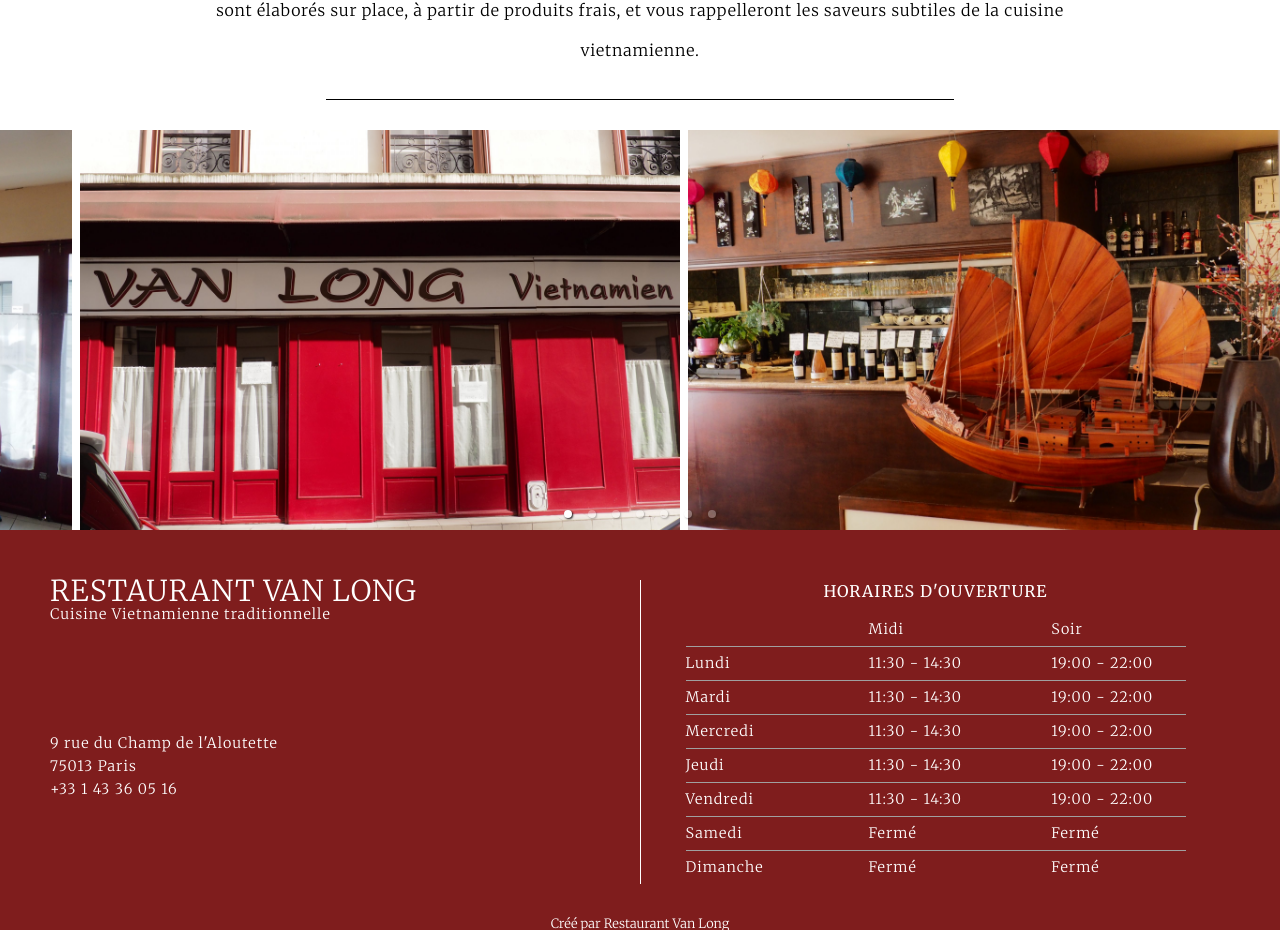
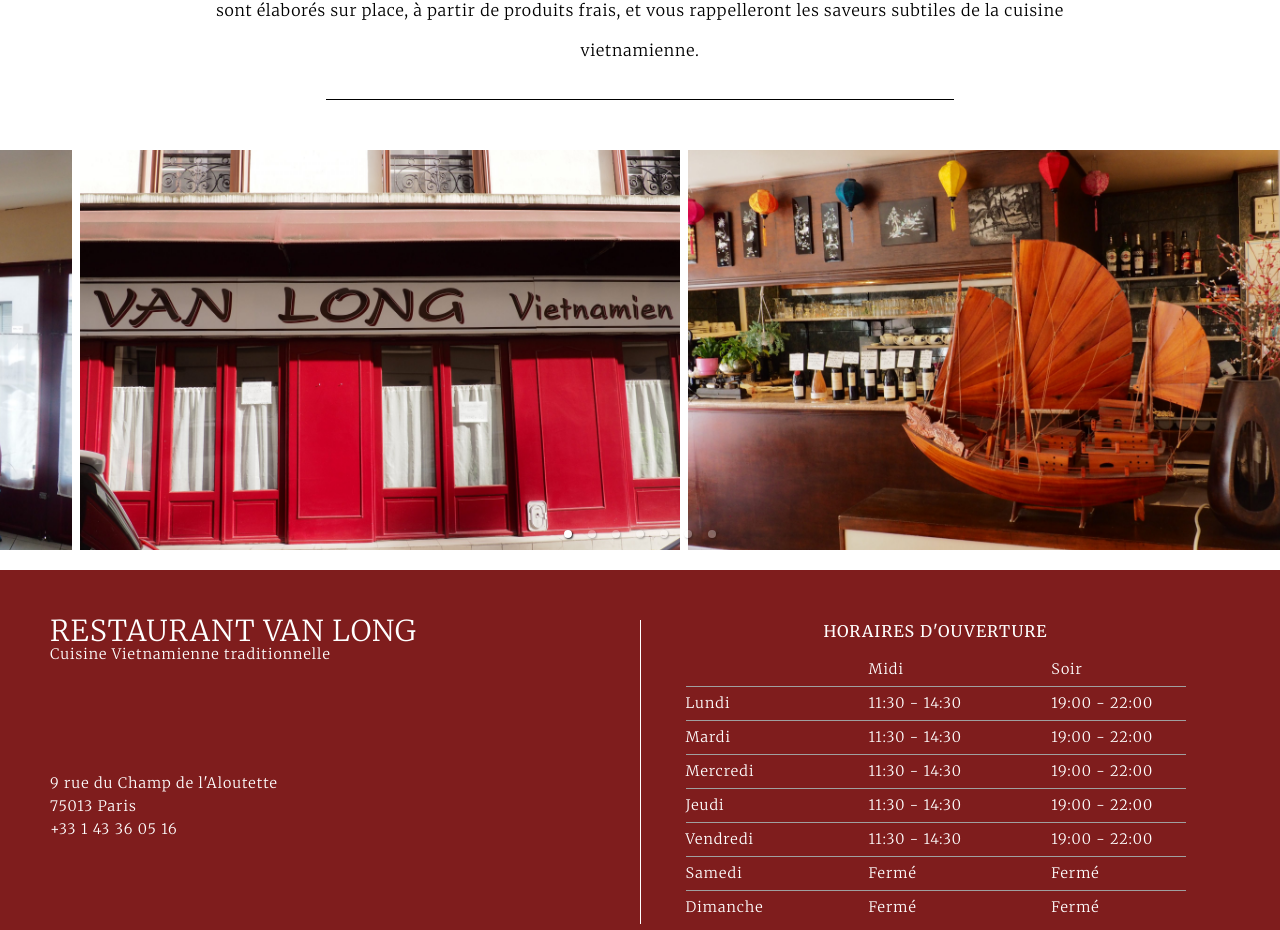
Before and after one commit to Gmayer111/van-long, a Next.js app: page / in a window 1280 px wide. Shown: the part 1060-1990 px from the top of the page. Built offline with nearby package versions, Linux system fonts and the light colour scheme.

Commit message:
fix: refacto carousel margin

```diff
--- a/assets/sass/homePage.scss
+++ b/assets/sass/homePage.scss
@@ -92,6 +92,10 @@
   }
 }
 
+.bottomSectionHomePageContainer {
+  margin: 20px 0;
+}
+
 .carousel-root .carousel .slider-wrapper .slider {
   width: 760px;
 }
--- a/src/app/page.tsx
+++ b/src/app/page.tsx
@@ -49,7 +49,7 @@
             </p>
           </div>
         </section>
-        <section>
+        <section className="bottomSectionHomePageContainer">
           <CarouselComponent />
         </section>
       </div>
```
